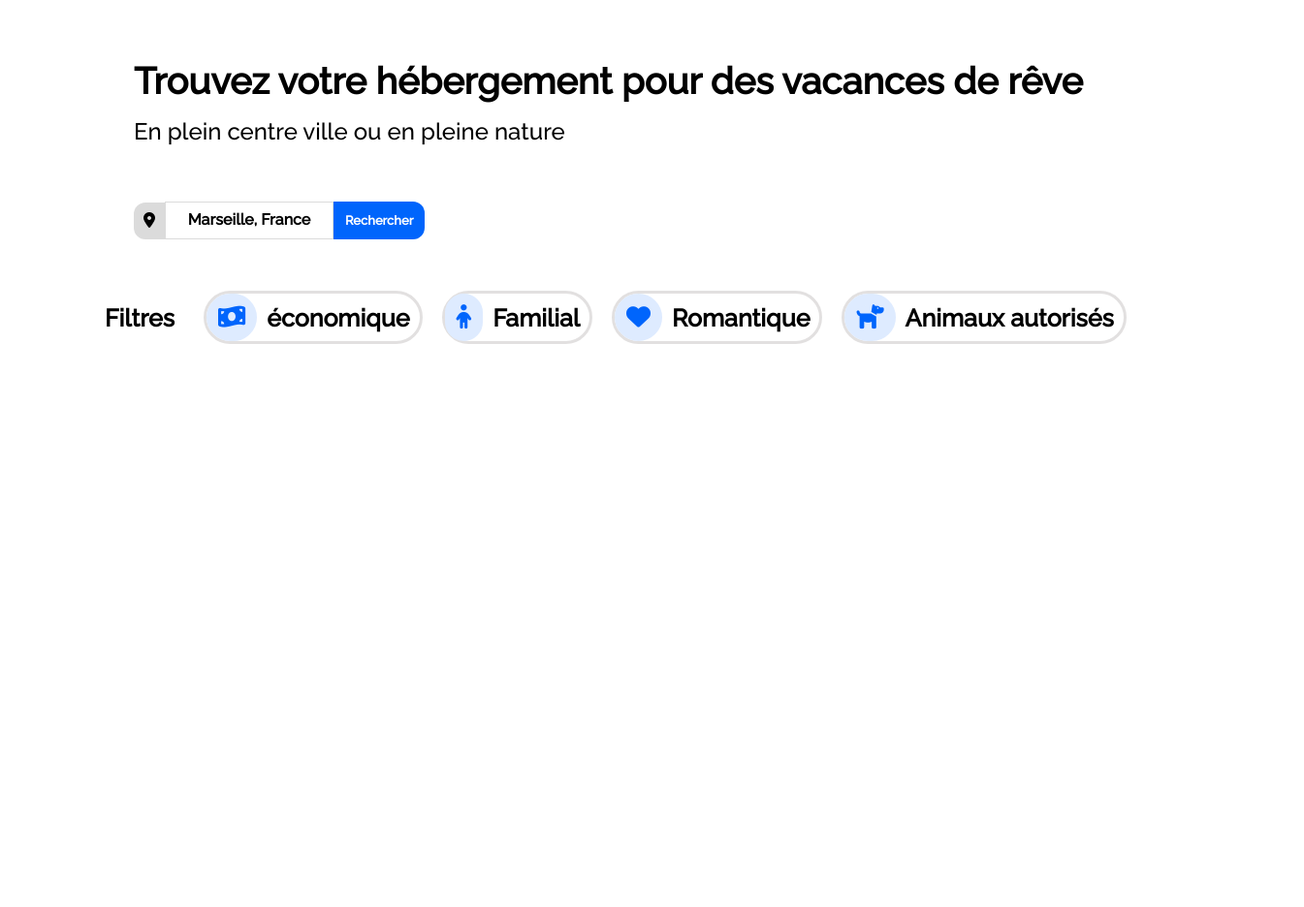
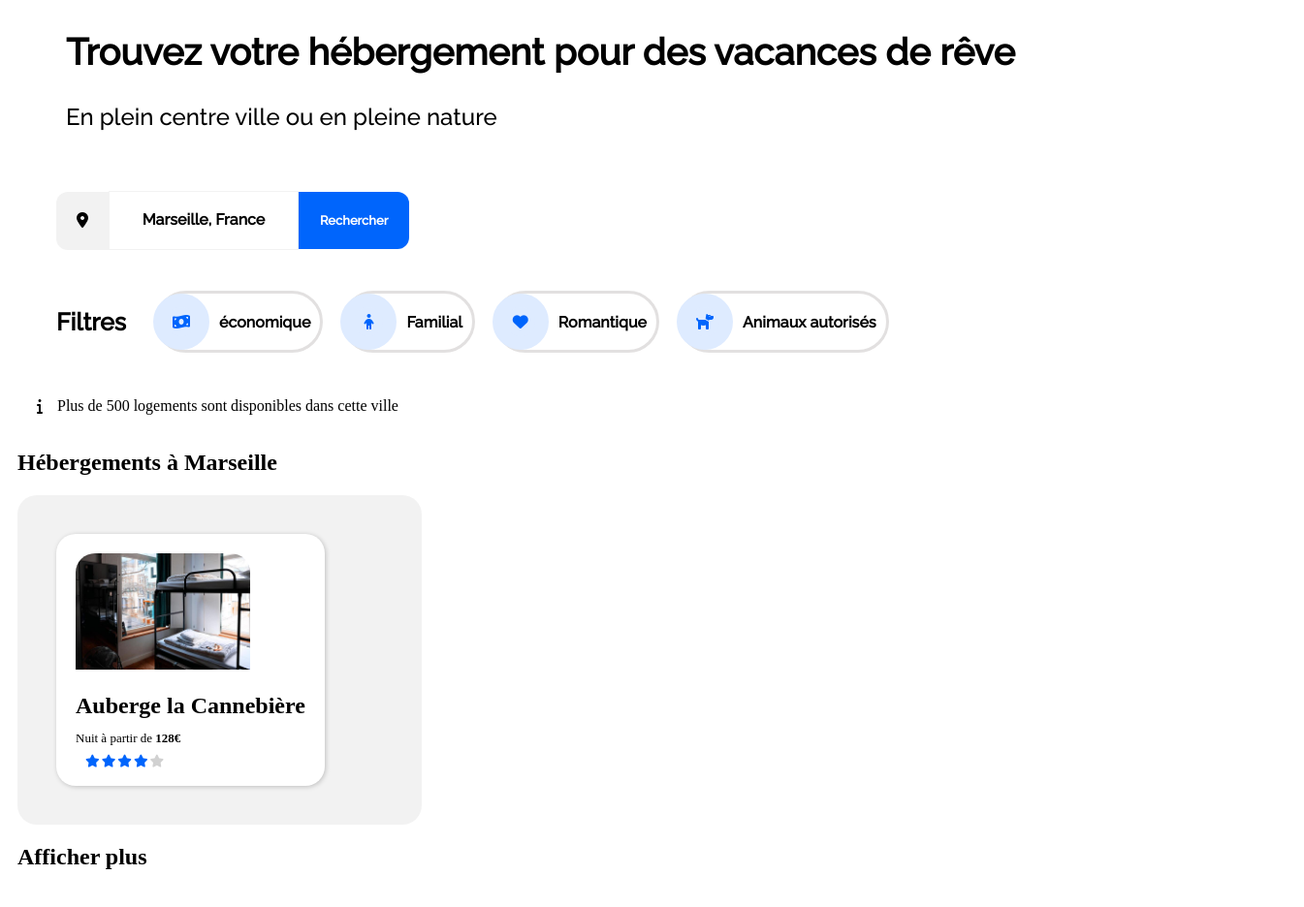
Before and after one commit to LorisBST/LorisBouisset_P2_28122021, a plain HTML site: page index.html in a window 1280 px wide. Shown: the part 140-1076 px from the top of the page at 97% size, 1345 px wide, since content can reach past the window. Before the commit the page ends 800 px from the top, so only its background shows below. Drawn offline with Linux system fonts and the light colour scheme.

Commit message:
ajout block hebergement

```diff
--- a/index.html
+++ b/index.html
@@ -14,22 +14,25 @@
     <title>Booki</title>
 </head>
 <body>
+  <!-- partie logo -->
 <nav>
        <div class="LogoBooki">
       <img src="images/logo/Booki.png"
       alt="Logo Booki"
       style="width:125px;height:59px;"/> </div>
 
-
+<!-- Barre du haut -->
       <div class="topnav">
         <a href="#Hébergements">Hébergements</a>
         <a href="#Activités">Activités</a>
       </div>
 </nav>
 <header>
+  <!-- Titre et sous titre -->
   <div class="topSecteur">
     <h1 class="entete">Trouvez votre hébergement pour des vacances de rêve</h1>
     <p class="soustexte">En plein centre ville ou en pleine nature</p>
+    <!-- Barre de recherche localisation -->
     <div class="searchbar">
       <span class="localisation"><i class="fas fa-map-marker-alt"></i></span>
       <input
@@ -40,6 +43,7 @@
       <p class="search">Rechercher</p>
     </div>
     <div class="navlist">
+      <!-- filtres -->
       <p>Filtres</p>
        <div class="list-filtre">
         <div class="filtre">
@@ -62,6 +66,50 @@
       </div>
     </div>
   </div>
+<!-- îcone info +500 logements -->
+<div class="logements">
+  <div class="iconinfo"> <i class="fas fa-info"></i>
+    <span class="texticoninfo"><p>Plus de 500 logements sont disponibles dans cette ville</p></span>
+  </div>
+</div>
+
+<main>
+<section class="block_hebergement">
+<h1>Hébergements à Marseille</h1>
+
+
+<div class="wrap_hebergement">
+ <div class="hebergement">
+  <img
+  class="img_hébergement"
+  src="./images/hebergements/4_small/marcus-loke-WQJvWU_HZFo-unsplash.jpg"
+  alt="hébergement"
+/>
+<div class="text_heb">
+  <h2>Auberge la Cannebière</h2>
+  <p>Nuit à partir de <b>128€</b></p>
+</div>
+<div class="stars">
+  <ul>
+    <li class="blue_star"><i class="fas fa-star"></i></li>
+    <li class="blue_star"><i class="fas fa-star"></i></li>
+    <li class="blue_star"><i class="fas fa-star"></i></li>
+    <li class="blue_star"><i class="fas fa-star"></i></li>
+    <li class="grey_star"><i class="fas fa-star"></i></li>
+  </ul>
+</div>
+
+ </div>
+
+</div>
+
+
+<h2>Afficher plus</h2>
+</section>
+
+<section class="populaire"> </section>
+</main>
+
 </header>
 <content>
 </content>
--- a/styles.css
+++ b/styles.css
@@ -33,14 +33,15 @@ padding: 10px;
 }
 
 .entete{
-  position:relative;
+  padding-top: 20px;
+  margin-left: 20px;
   font-family: Raleway;
   font-size: 38px;
   margin: 30px;
 }
 
 .soustexte{
-  position:relative;
+  margin-left: 20px;
   font-family: Raleway;
   font-size: 24px;
   margin: 30px;
@@ -48,31 +49,28 @@ padding: 10px;
 }
 
 .LogoBooki {
-  position: relative;
-  margin-left: 40px;
-  left: 83px;
-  top:45px;
+  padding-top: 20px;
+  margin-left: 20px;
 }
 
 .topSecteur {
-  top: 50px;
-  position: relative;
-  margin-top: 70px;
-  margin-left: 90px;
+  padding-top: 20px;
+  margin-left: 20px;
   text-align: left;
 }
 
 /* barre de recherche */
 .searchbar {
+  padding-top: 20px;
+  margin-left: 20px;
   display: flex;
   justify-content: left;
   align-items: center;
-  margin: 30px;
 }
 
 .localisation {
-  background-color: #dbdbdb;
-  padding: 10px;
+  background-color: #F2F2F2;
+  padding: 21px;
   border-top-left-radius: 12px;
   border-bottom-left-radius: 12px;
 }
@@ -87,7 +85,7 @@ padding: 10px;
   border-top-right-radius: 12px;
   border-bottom-right-radius: 12px;
   color: white;
-  padding: 12px;
+  padding: 22px;
   font-size: small;
   font-weight: bold;
   font-family: Raleway;
@@ -97,8 +95,8 @@ padding: 10px;
   text-align: center;
   font-size: small;
   border-right: none;
-  border: 0.5px solid #dbdbdb;
-  padding: 11px;
+  border: 0.5px solid #F2F2F2;
+  padding: 22px;
   font-family: Raleway;
 }
 .searchtext::placeholder {
@@ -108,12 +106,14 @@ padding: 10px;
 }
 
 .navlist {
+  padding-top: 20px;
+  margin-left: 20px;
   display: flex;
   align-items: center;
-  font-size: 25px;
   font-family: Raleway;
 }
 .navlist p {
+  font-size: 25px;
   font-weight: bold;
   margin: 0;
 }
@@ -125,12 +125,20 @@ padding: 10px;
   margin: 0;
 }
 .list-filtre i {
-  display: flex;
-  border-radius: 60px;
+    width: 30px;
+    height: 30px;
+    border-radius: 60%;
+    border: 14px solid #deebff;
+    background-color: #deebff;
+    color: #0065fc;
+    display: flex;
+    align-items: center;
+    justify-content: center;
+    position: relative;
+    margin-left: -5px;
 }
 .text-filtre {
   margin-left: 10px;
-  font-size: 25px;
 }
 
 .filtre {
@@ -142,7 +150,7 @@ padding: 10px;
   border-radius: 60px;
 }
 .filtre i {
-  border: 12px solid #deebff;
+  border: 14px solid #deebff;
     background-color: #deebff;
     color: #0065fc;
     display: flex;
@@ -153,3 +161,66 @@ padding: 10px;
 .filtre:hover {
   background-color: #deebff;
 }
+
+
+.iconinfo {
+  padding-top: 20px;
+  margin-left: 20px;
+  display: flex;
+  align-items: center;
+}
+
+.texticoninfo {
+  display: flex;
+  margin-left: 15px;
+}
+
+/* Block hebergement */
+.wrap_hebergement {
+  display: grid;
+  grid-template-columns: auto auto auto;
+  grid-gap: 30px;
+  width: fit-content;
+  background-color: #f2f2f2;
+  padding: 40px;
+  border-radius: 20px;
+}
+
+
+.hebergement img {
+  border-radius: 20px 20px 0px 0px;
+  z-index: 1;
+  height: 120px;
+}
+
+.wrap_hebergement p {
+  font-size: 13px;
+  color: rgb(0, 0, 0);
+  margin-top: -8px;
+}
+.hebergement ul li {
+  display: inline-block;
+  font-size: 13px;
+  letter-spacing: -2px;
+}
+
+.stars {
+  margin-left: -30px;
+  margin-top: -10px;
+}
+
+.blue_star {
+  color: #0065fc;
+}
+
+.grey_star {
+  color: #d1d1d1;
+}
+
+.hebergement {
+  background: white;
+  border-radius: 20px;
+  height: 220px;
+  padding: 20px;
+  box-shadow: 1px 1px 5px rgb(0 0 0 / 21%);
+}
```
Lines whose indentation alone changed are shown as unchanged.
